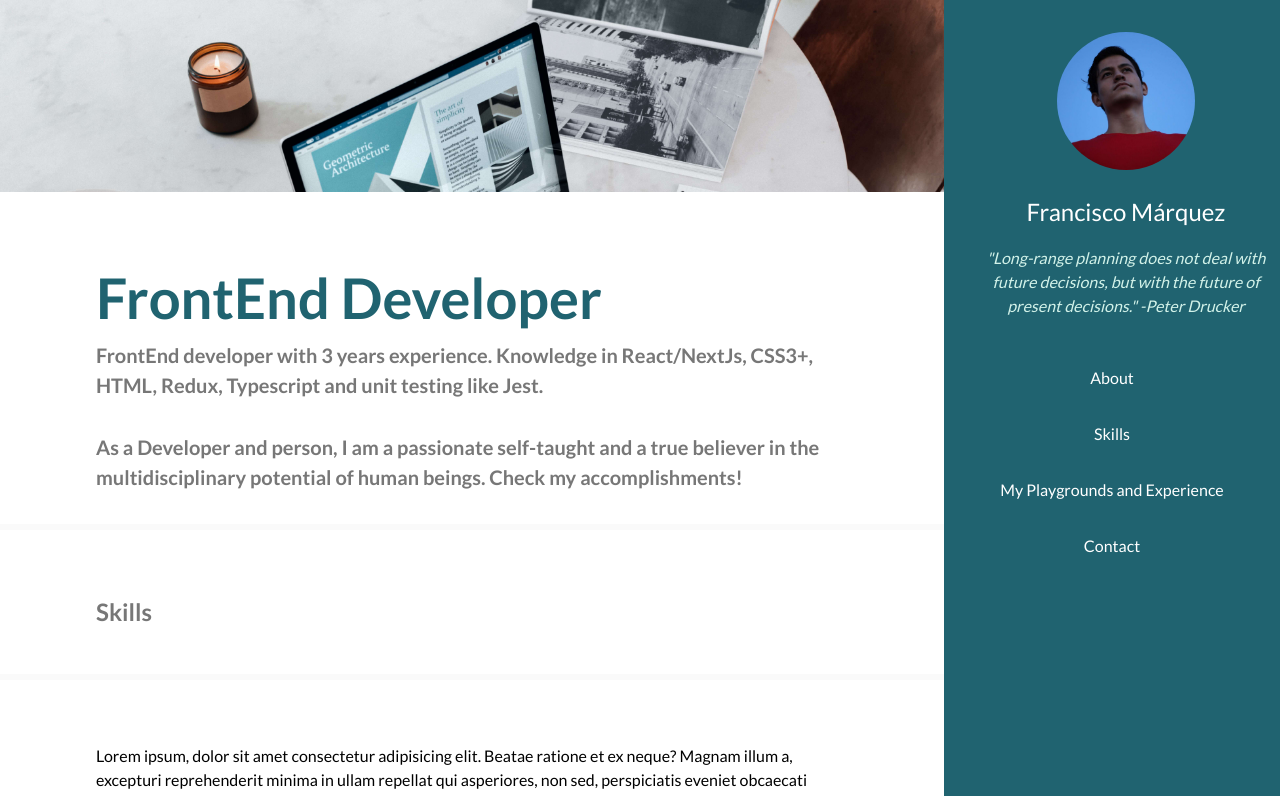
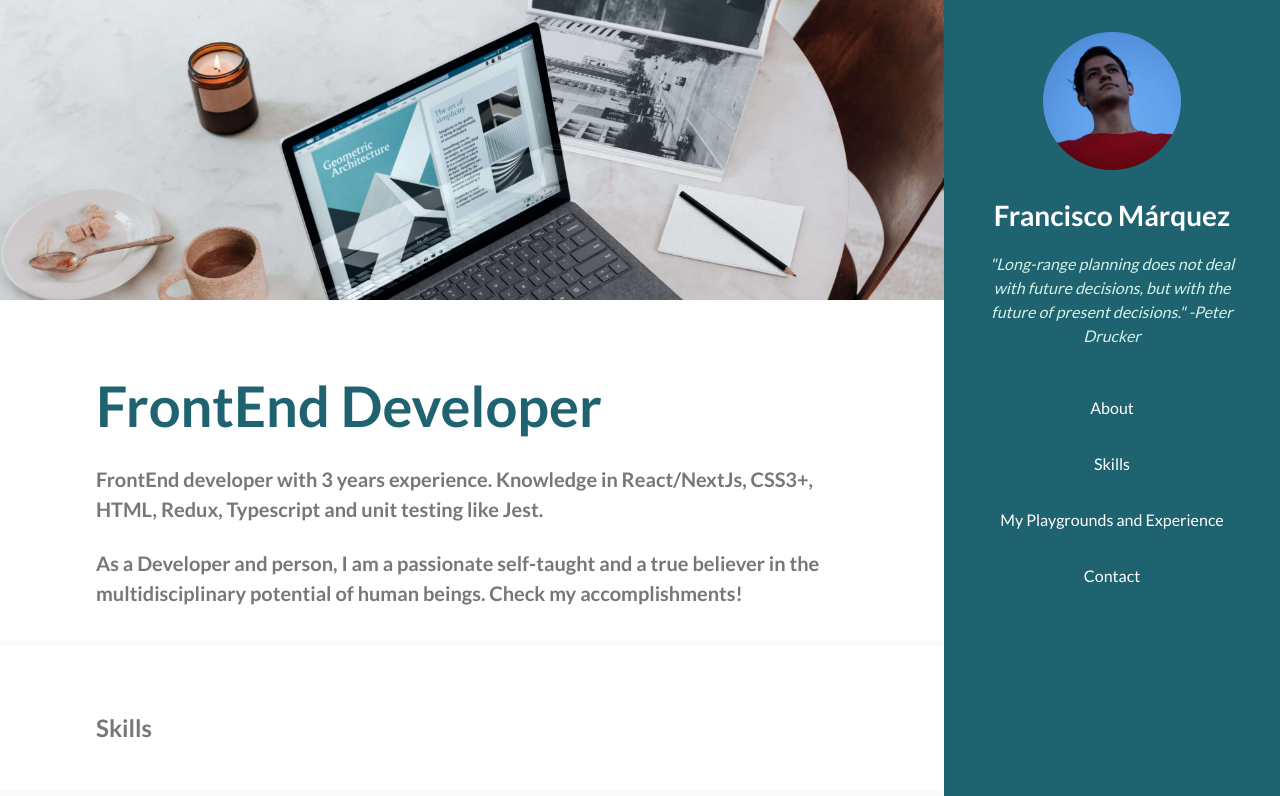
Before and after one commit to fcxmarquez/portfolio-2023, a Next.js app: page / in a window 1280 px wide. Shown: the top 796 px of the page. Built offline with nearby package versions, Linux system fonts and the light colour scheme.

Commit message:
Done the UIStore to share the animation state

```diff
--- a/components/Header/header.styles.ts
+++ b/components/Header/header.styles.ts
@@ -10,9 +10,21 @@ export const HeaderContainer = styled.header`
     box-sizing: content-box;
   }
 
+  @media (min-width: ${systemDesign.breakpoints.tablet}) {
+    .banner {
+      height: 18.75rem;
+    }
+  }
+
   @media (min-width: ${systemDesign.breakpoints.desktop}) {
     .banner {
       padding-top: 0;
     }
   }
+
+  @media (min-width: ${systemDesign.breakpoints.largeDesktop}) {
+    .banner {
+      height: 20rem;
+    }
+  }
 `;
--- a/components/Layout/Layout.tsx
+++ b/components/Layout/Layout.tsx
@@ -1,13 +1,28 @@
-import React, { ReactNode } from "react";
+import { ReactNode, useEffect } from "react";
 import { Header } from "@/components/Header/Header";
 import { LayoutWrapper } from "./layout.styles";
 import { NavMenu } from "../NavMenu/NavMenu";
+import { useUIState, useUIStateMutations } from "@/store/UI/UIState";
 
 export const Layout = ({ children }: { children: ReactNode }) => {
+  const { isOpen } = useUIState();
+  const { toggleNavMenu } = useUIStateMutations();
+
+  useEffect(() => {
+    document.getElementById("layout-wrapper")?.classList.toggle("navmenu-active", isOpen);
+    document.getElementById("navbar-modal")?.classList.toggle("active", isOpen);
+  }, [isOpen]);
+
+  const handleToggleNavMenu = () => {
+    if (isOpen) {
+      toggleNavMenu();
+    }
+  };
+
   return (
     <>
       <NavMenu />
-      <LayoutWrapper id="layout-wrapper">
+      <LayoutWrapper id="layout-wrapper" onClick={handleToggleNavMenu}>
         <Header />
         <main>{children}</main>
       </LayoutWrapper>
--- a/components/Layout/layout.styles.ts
+++ b/components/Layout/layout.styles.ts
@@ -3,10 +3,6 @@ import { systemDesign } from "@/styles/vars";
 import { navMenuVars } from "@/components/NavMenu/navMenu.styles";
 
 export const LayoutWrapper = styled.div`
-  h2 {
-    font-size: 2.5rem;
-  }
-
   .about {
     p {
       font-size: 1.25rem;
@@ -14,24 +10,21 @@ export const LayoutWrapper = styled.div`
     }
 
     p:first-of-type {
-      margin-bottom: 2rem;
-    }
-  }
-
-  @media (min-width: ${systemDesign.breakpoints.tablet}) {
-    h2 {
-      font-size: 3rem;
+      margin-bottom: 1.5rem;
     }
   }
 
   @media (min-width: ${systemDesign.breakpoints.desktop}) {
     padding-right: ${navMenuVars.navMenuDesktopWidth};
-    h2 {
-      font-size: 3.5rem;
-    }
   }
 
   @media (min-width: ${systemDesign.breakpoints.largeDesktop}) {
     padding-right: ${navMenuVars.navMenuLargeDesktopWidth};
+
+    .about {
+      p {
+        font-size: 1.5rem;
+      }
+    }
   }
 `;
--- a/components/Nav/Nav.tsx
+++ b/components/Nav/Nav.tsx
@@ -1,14 +1,16 @@
-import { useState, useEffect } from "react";
 import { NavWrapper } from "@/components/Nav/nav.styles";
 import Hamburger from "hamburger-react";
+import { useUIState, useUIStateMutations } from "@/store/UI/UIState";
 
 export const Nav = () => {
-  const [isOpen, setIsOpen] = useState(false);
+  const { isOpen } = useUIState();
+  const { toggleNavMenu } = useUIStateMutations();
 
-  useEffect(() => {
-    document.getElementById("layout-wrapper")?.classList.toggle("navmenu-active", isOpen);
-    document.getElementById("navbar-modal")?.classList.toggle("active", isOpen);
-  }, [isOpen]);
+  const handleToggleNavMenu = () => {
+    if (!isOpen) {
+      toggleNavMenu();
+    }
+  };
 
   return (
     <NavWrapper id="nav-wrapper" className="bg-black">
@@ -19,7 +21,7 @@ export const Nav = () => {
           color="white"
           rounded
           toggled={isOpen}
-          toggle={setIsOpen}
+          toggle={handleToggleNavMenu}
           size={18}
         />
       </div>
--- a/components/NavMenu/navMenu.styles.ts
+++ b/components/NavMenu/navMenu.styles.ts
@@ -3,7 +3,7 @@ import { systemDesign } from "@/styles/vars";
 
 export const navMenuVars = {
   navMenuDesktopWidth: "21rem",
-  navMenuLargeDesktopWidth: "24rem",
+  navMenuLargeDesktopWidth: "28rem",
 };
 
 export const NavMenuWrapper = styled.section`
@@ -45,6 +45,7 @@ export const NavMenuWrapper = styled.section`
 
     h1 {
       margin-bottom: 1rem;
+      font-weight: 700;
     }
 
     p {
@@ -82,7 +83,6 @@ export const NavMenuWrapper = styled.section`
     .header {
       span {
         width: 8rem;
-        aspect-ratio: 1/1;
       }
     }
   }
@@ -91,12 +91,13 @@ export const NavMenuWrapper = styled.section`
     width: ${navMenuVars.navMenuDesktopWidth};
     transform: translateX(0);
 
+    h1 {
+      font-size: 1.75rem;
+    }
+
     .header {
-      width: 22.75rem;
-
       span {
         width: 8.625rem;
-        aspect-ratio: 1/1;
       }
     }
   }
@@ -105,7 +106,18 @@ export const NavMenuWrapper = styled.section`
     width: ${navMenuVars.navMenuLargeDesktopWidth};
 
     h1 {
-      font-size: 1.75rem;
+      font-size: 2rem;
+    }
+
+    .header,
+    .footer {
+      padding: 4rem;
+    }
+
+    .header {
+      span {
+        width: 10rem;
+      }
     }
   }
 `;
--- a/components/Section/section.styles.ts
+++ b/components/Section/section.styles.ts
@@ -12,6 +12,11 @@ export const SectionWrapper = styled.section`
     color: #777777;
   }
 
+  h2 {
+    margin-bottom: 1rem;
+    font-size: 2.5rem;
+  }
+
   h3 {
     font-size: 1.5rem;
     font-weight: 700;
@@ -20,6 +25,7 @@ export const SectionWrapper = styled.section`
 
   h4 {
     font-weight: 700;
+    font-size: 1.25rem;
   }
 
   li {
@@ -31,19 +37,35 @@ export const SectionWrapper = styled.section`
     padding-bottom: 2rem;
     padding-left: ${systemDesign.paddingApplicationTablet};
     padding-right: ${systemDesign.paddingApplicationTablet};
+
+    h2 {
+      font-size: 3rem;
+    }
   }
 
   @media (min-width: ${systemDesign.breakpoints.desktop}) {
     padding-left: ${systemDesign.paddingApplicationDesktop};
     padding-right: ${systemDesign.paddingApplicationDesktop};
+
+    h2 {
+      font-size: 3.5rem;
+    }
   }
 
   @media (min-width: ${systemDesign.breakpoints.largeDesktop}) {
     padding-left: ${systemDesign.paddingApplicationLargeDesktop};
     padding-right: ${systemDesign.paddingApplicationLargeDesktop};
 
+    h2 {
+      font-size: 4rem;
+    }
+
     h3 {
-      font-size: 2rem;
+      font-size: 1.75rem;
+    }
+
+    h4 {
+      font-size: 1.5rem;
     }
   }
 `;
--- a/pages/_app.tsx
+++ b/pages/_app.tsx
@@ -1,11 +1,14 @@
 import "@/styles/globals.css";
 import type { AppProps } from "next/app";
 import { Layout } from "@/components/Layout/Layout";
+import { UIStateProvider } from "@/store/UI/UIState";
 
 export default function App({ Component, pageProps }: AppProps) {
   return (
-    <Layout>
-      <Component {...pageProps} />
-    </Layout>
+    <UIStateProvider>
+      <Layout>
+        <Component {...pageProps} />
+      </Layout>
+    </UIStateProvider>
   );
 }
--- /dev/null
+++ b/store/UI/UIState.tsx
@@ -0,0 +1,56 @@
+import { ReactNode, useReducer, createContext, useMemo, useContext } from "react";
+import { UIState, UIStateAction, actionHandler } from "./UIState.interface";
+
+const UIStateContext = createContext<unknown | undefined>({});
+
+const initialState = {
+  isOpen: false,
+} as UIState;
+
+export const UIStateProvider = ({ children }: { children: ReactNode }) => {
+  const [state, dispatch] = useReducer(UIStateReducer, initialState);
+  const value = useMemo(() => [state, dispatch], [state]);
+
+  return <UIStateContext.Provider value={value}>{children}</UIStateContext.Provider>;
+};
+
+const UIStateReducer = (state: UIState, action: UIStateAction) => {
+  const actionHandler: actionHandler = {
+    TOGGLE_NAV_MENU: () => {
+      return {
+        ...state,
+        isOpen: !state.isOpen,
+      };
+    },
+  };
+
+  return actionHandler[action.type] ? actionHandler[action.type]() : state;
+};
+
+export const useUIState = () => {
+  const context = useContext(UIStateContext);
+  if (context === undefined) {
+    throw new Error("useUIState must be used within a UIStateProvider");
+  }
+
+  // get directly the isOpen value from the context
+  const [state] = context as [UIState];
+  const { isOpen } = state;
+  console.log("isOpen: ", isOpen);
+
+  return { isOpen };
+};
+
+export const useUIStateMutations = () => {
+  const [, dispatch] = useContext(UIStateContext) as [
+    UIState,
+    React.Dispatch<UIStateAction>
+  ];
+
+  const toggleNavMenu = () => {
+    console.log("executing toggleNavMenu");
+    dispatch({ type: "TOGGLE_NAV_MENU" });
+  };
+
+  return { toggleNavMenu };
+};
--- a/styles/globals.css
+++ b/styles/globals.css
@@ -2,6 +2,13 @@
 @tailwind components;
 @tailwind utilities;
 @import url("https://fonts.googleapis.com/css2?family=Lato:wght@300;400;700&display=swap");
+
+:root {
+  --breakpoint-mobile: 320px;
+  --breakpoint-tablet: 768px;
+  --breakpoint-desktop: 1024px;
+  --breakpoint-large-desktop: 1440px;
+}
 
 * {
   box-sizing: border-box;
@@ -21,6 +28,10 @@ body {
   @apply font-primary;
 }
 
+p {
+  font-size: 1rem;
+}
+
 main,
 nav,
 .banner,
@@ -34,10 +45,17 @@ nav,
   transform: translateX(-17rem);
 }
 
-@media (min-width: 768px) {
+@media screen(tablet) {
   .navmenu-active main,
   .navmenu-active nav,
   .navmenu-active .banner {
     transform: translateX(-23rem);
   }
 }
+
+@media screen(largeDesktop) {
+  p,
+  a {
+    font-size: 1.2rem;
+  }
+}
--- a/styles/vars.ts
+++ b/styles/vars.ts
@@ -2,7 +2,7 @@ export const systemDesign = {
   paddingApplicationMobile: "1.625rem",
   paddingApplicationTablet: "4em",
   paddingApplicationDesktop: "6em",
-  paddingApplicationLargeDesktop: "8em",
+  paddingApplicationLargeDesktop: "14em",
 
   breakpoints: {
     mobile: "320px",
--- a/tailwind.config.js
+++ b/tailwind.config.js
@@ -7,7 +7,14 @@ module.exports = {
     "./components/**/*.{js,ts,jsx,tsx}",
   ],
   theme: {
-    extend: {},
+    extend: {
+      screens: {
+        mobile: "320px",
+        tablet: "768px",
+        desktop: "1024px",
+        largeDesktop: "1440px",
+      },
+    },
     colors: {
       primary: "#206370",
       black: "#221e1b",
```
Also changed, not shown: store/UI/UIState.interface.ts (added, +13 -0 lines).
